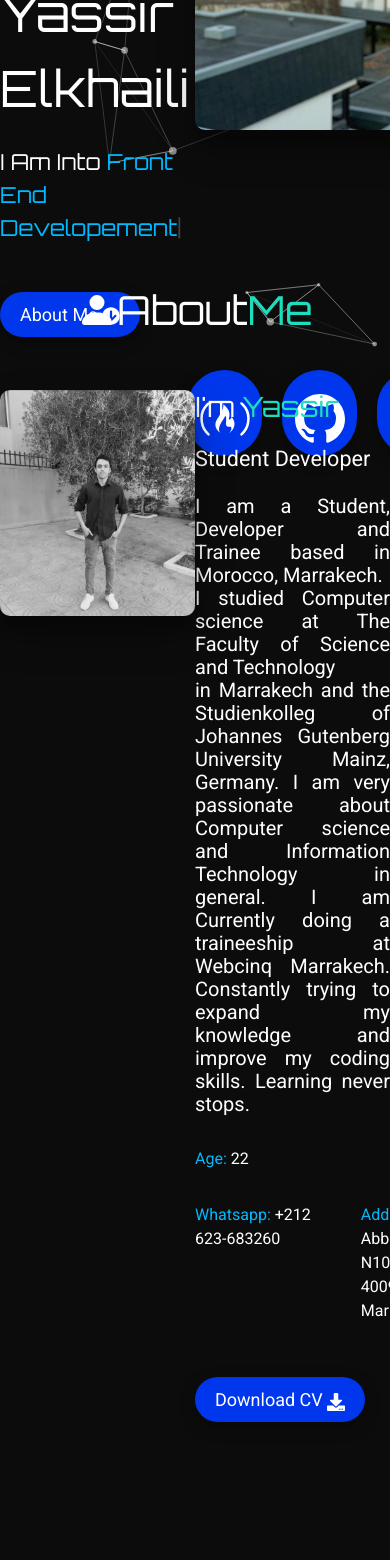
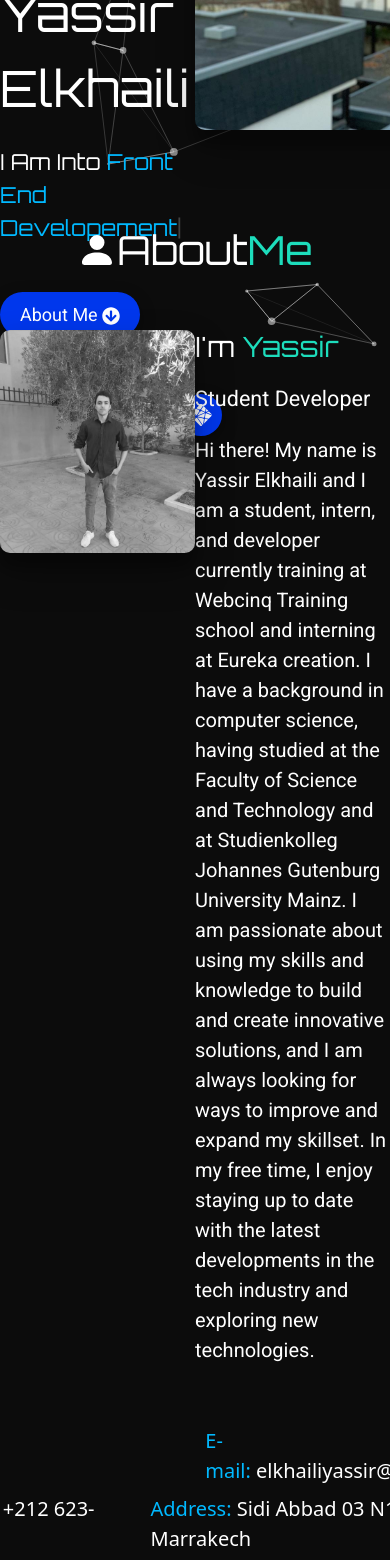
Before and after one commit to yassirelkhaili/PortfolioWebsite, a React (Create React App) app: page / in a window 390 px wide. Shown: the part 420-1980 px from the top of the page. Built offline with nearby package versions, Linux system fonts and the light colour scheme.

Commit message:
fixed more problems with responsive and picture

```diff
--- a/src/App.jsx
+++ b/src/App.jsx
@@ -17,9 +17,9 @@ const App = () => {
       <About />
       <Skills />
       <Projects />
+      <Certificates />
       <Contact />
       <Footer />
-      <Certificates />
       <Header />
     </>
   );
--- a/src/components/About/About.css
+++ b/src/components/About/About.css
@@ -8,7 +8,7 @@ color: #1DDDBC;
 .about-header {
     font-size: 40px;
     font-family: 'Orbitron', sans-serif;
-    padding-top: 150px;
+    padding-top: 90px;
     display: flex;
     justify-content: center;
     align-items: center;
@@ -17,6 +17,10 @@ color: #1DDDBC;
 .age-email {
     display: flex;
     gap: 186px;
+}
+
+.about-col {
+    text-align: center;
 }
 
 .whatsapp-address {
@@ -37,16 +41,16 @@ div.about-links > * {
     padding-bottom: 8px;
 }
 
-.about-button {
-    margin-top: 40px;
-}
-
 .about-description {
     font-size: 20px;
 }
 
 .about-content-header {
     font-family: 'Orbitron', sans-serif;
+}
+
+.about-button {
+    padding-top: 40px;
 }
 
 .name {
@@ -86,7 +90,21 @@ div.about-links > * {
     padding-bottom: 15px;
 }
 
-p.paragraph {
-    text-align: justify;
-    line-height: 23px;
+.email {
+    padding-left: 52px;
 }
+
+.myLinks {
+    display: flex;
+    justify-content: center;
+    align-items: center;
+    font-size: 20px;
+}
+
+#personalpic {
+    filter: grayscale(100%);
+}
+
+#personalpic:hover {
+    filter: grayscale(0%);
+}
--- a/src/components/About/About.jsx
+++ b/src/components/About/About.jsx
@@ -5,15 +5,6 @@ import { FaDownload } from "react-icons/fa";
 import Tilt from "react-parallax-tilt";
 
 const About = () => {
-  function changeImg() {
-    const personalPic = document.getElementById("personalpic");
-    personalPic.setAttribute("src", require("../../assets/img1.webp"));
-  }
-  function changeImgBack() {
-    const personalPic = document.getElementById("personalpic");
-    personalPic.setAttribute("src", require("../../assets/img2.webp"));
-  }
-
   return (
     <div className="container" id="About">
       <div className="row">
@@ -25,12 +16,10 @@ const About = () => {
         <div className="col-6" data-aos="fade-up">
           <Tilt tiltEnable="true" perspective="8000">
             <img
-              src={require("../../assets/img2.webp")}
+              src={require("../../assets/img1.webp")}
               alt="personalimage"
               className="profilepic img-fluid"
               id="personalpic"
-              onMouseOver={changeImg}
-              onMouseOut={changeImgBack}
             ></img>
           </Tilt>
         </div>
@@ -45,17 +34,14 @@ const About = () => {
           </div>
           <div className="about-description">
             <p className="paragraph">
-              I am a Student, Developer and Trainee based in Morocco, Marrakech.{" "}
-              <br></br>I studied Computer science at The Faculty of Science and
-              Technology <br></br>in Marrakech and the Studienkolleg of Johannes
-              Gutenberg University Mainz, Germany. I am very passionate about
-              Computer science and Information Technology in general. I am
-              Currently doing a traineeship at Webcinq Marrakech. Constantly
-              trying to expand my knowledge and improve my coding skills.
-              Learning never stops.
+            Hi there! My name is Yassir Elkhaili and I am a student, intern, and developer currently training at Webcinq Training school and interning at Eureka creation. I have a background in computer science, having studied at the Faculty of Science and Technology and at Studienkolleg Johannes Gutenburg University Mainz. I am passionate about using my skills and knowledge to build and create innovative solutions, and I am always looking for ways to improve and expand my skillset. In my free time, I enjoy staying up to date with the latest developments in the tech industry and exploring new technologies.
             </p>
           </div>
-          <div className="about-links">
+        </div>
+      </div>
+      <div className="row">
+        <div className="myLinks">
+      <div className="about-links">
             <div className="age-email">
               <div className="age">
                 <span style={{ color: "#01B9FF" }}>Age:</span>
@@ -77,18 +63,15 @@ const About = () => {
               </div>
             </div>
           </div>
-          <div className="about-button">
-            <a
-              id="about-btn"
-              href="../assets/Lebenslauf_1.pdf"
-              download="Lebenslauf_1.pdf"
-              value="Download CV"
-            >
+    </div>
+    <div className="row about-button">
+          <div className="col about-col">
+            <a id="about-btn" href={require("../../assets/Lebenslauf_1.pdf")} download="Lebenslauf_1.pdf">
               Download CV <FaDownload className="download-icon" />
             </a>
           </div>
-        </div>
       </div>
+    </div>
     </div>
   );
 };
--- a/src/components/Header/Header.jsx
+++ b/src/components/Header/Header.jsx
@@ -18,7 +18,6 @@ const Header = () => {
             setsiteIcon("./favicon.ico");
         }
       });
-
   const particlesInit = useCallback(async engine => {
     console.log(engine);
     await loadFull(engine);
--- a/src/components/Home/Home.css
+++ b/src/components/Home/Home.css
@@ -66,23 +66,21 @@ background-color: #0030ce;
 
 #socials {
     display: flex;
-    gap: 20px;
+    gap: 18px;
     margin-top: 55px;
-    margin-left: 155px;
-    height: 10px;
-    line-height: 10px;
+    font-size: 22px;
+    padding-left: 0rem;
 }
 
 #socials li a {
+    display: grid;
+    padding: 10px;
     text-decoration: none;
     color: white;
-    border-radius: 40px;
+    border-radius: 50%;
     background-color: #0037ec;
-    padding-top: 13px;
-    padding-left: 13px;
-    padding-right: 12px;
-    padding-bottom: 10px;
     border: none;
+    cursor: pointer;
     box-shadow: rgba(0, 0, 0, 0.35) 0px 5px 15px;
     transition: 0.3s;
 }
--- a/src/components/Projects/Projects.css
+++ b/src/components/Projects/Projects.css
@@ -1,15 +1,15 @@
 .projects-container {
     display: grid;
     grid-template-columns: repeat(3, 1fr);
-    margin-top: 50px;
     gap: 100px;
+    padding-top: 80px;
     max-height: 340px;
 }
 
 .personalProjects-container {
     display: grid;
     grid-template-columns: repeat(3, 1fr);
-    margin-top: 130px;
+    padding-top: 210px;
     gap: 100px;
 }
 
--- a/src/main.css
+++ b/src/main.css
@@ -2,9 +2,11 @@
     margin: 0;
     padding: 0;
     box-sizing: border-box;
-    text-decoration: none;
+    text-decoration: none !important;
     --bs-gutter-x: 0rem !important;
 }
+
+
 
 html {
     scroll-behavior: smooth;
```
Also changed, not shown: src/assets/img2.webp (deleted).
